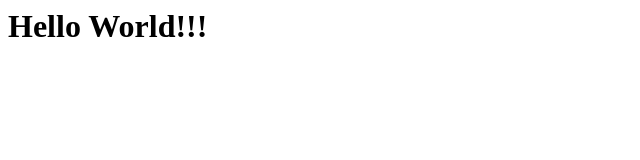
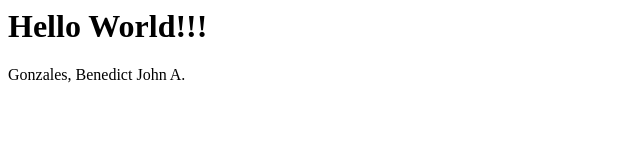
Before and after one commit to Ben-Gonzales/Project1, a plain HTML site: page index.html in a window 1280 px wide. Shown: the whole page, without its empty margins (0-640 px from the left). Drawn offline with Linux system fonts and the light colour scheme.

Commit message:
Initial Commit

```diff
--- a/index.html
+++ b/index.html
@@ -1,5 +1,6 @@
 <html>
     <body>
         <h1>Hello World!!!</h1>
+        <p>Gonzales, Benedict John A.</p>
     </body>
 </html>
```
